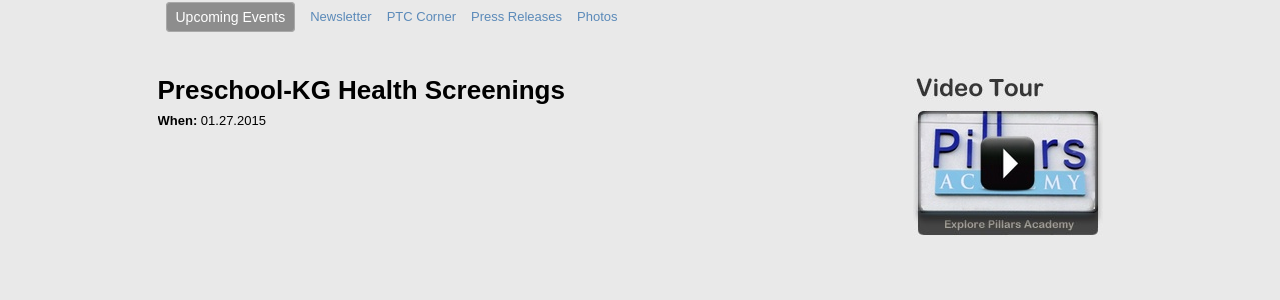
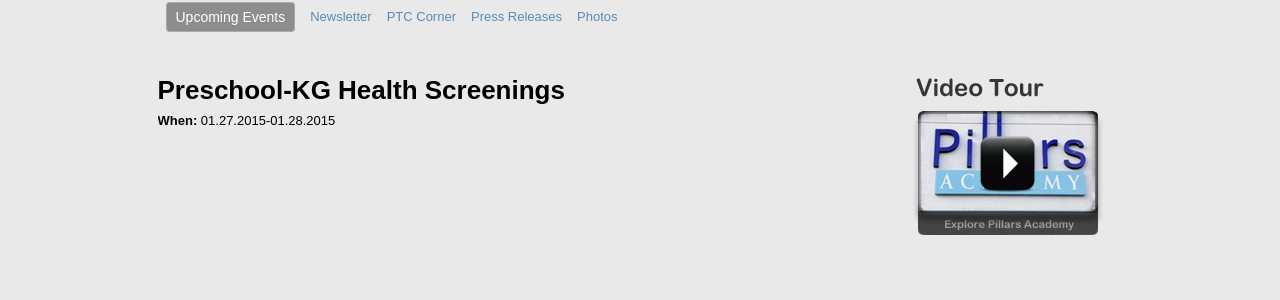
Before and after one commit to pillarsacademy/pillarsacademy.github.io, a Jekyll site: the page built from news/upcoming-events/_posts/2015-01-27-health-screenings.md, in a window 1280 px wide. Shown: the part 436-736 px from the top of the page. Built offline with Jekyll 4.4.1, drawn with Linux system fonts in a browser that asks for light colours; nearby versions of some CDN libraries; Markdown is read by kramdown in place of the engine named in the settings.

Commit message:
Update 2015-01-27-health-screenings.md

```diff
--- a/news/upcoming-events/_posts/2015-01-27-health-screenings.md
+++ b/news/upcoming-events/_posts/2015-01-27-health-screenings.md
@@ -1,5 +1,5 @@
 ---
 layout: event
 title: "Preschool-KG Health Screenings"
-when: 01.27.2015
+when: 01.27.2015-01.28.2015
 ---
```
